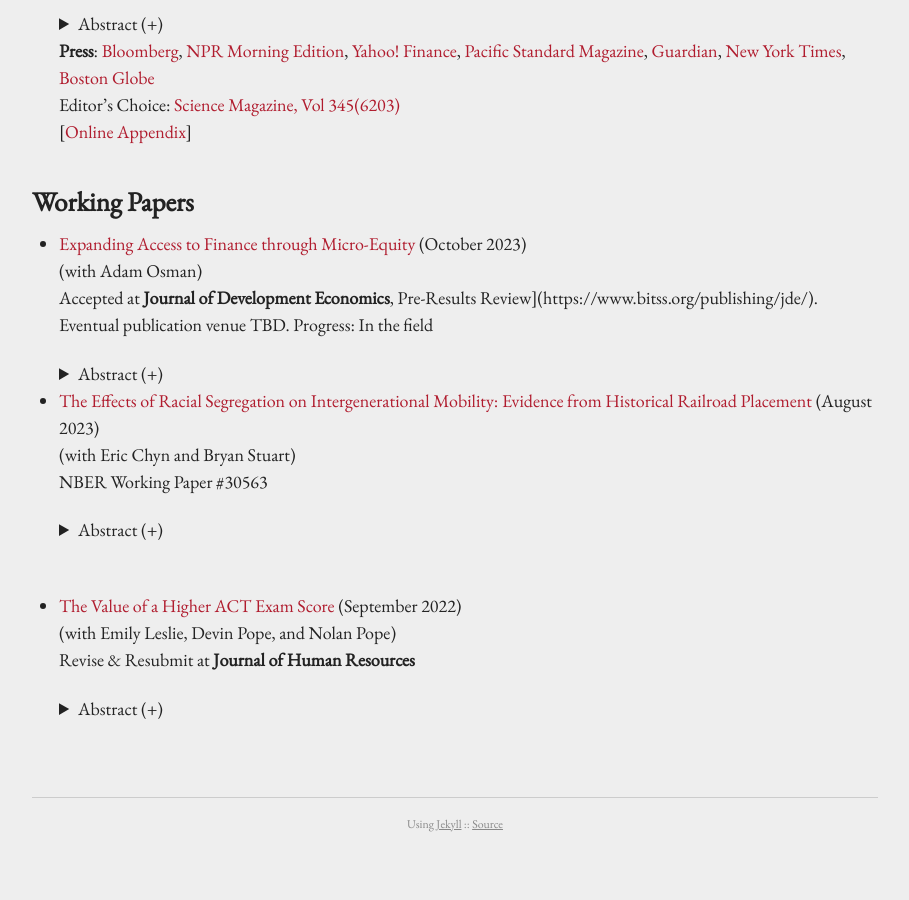
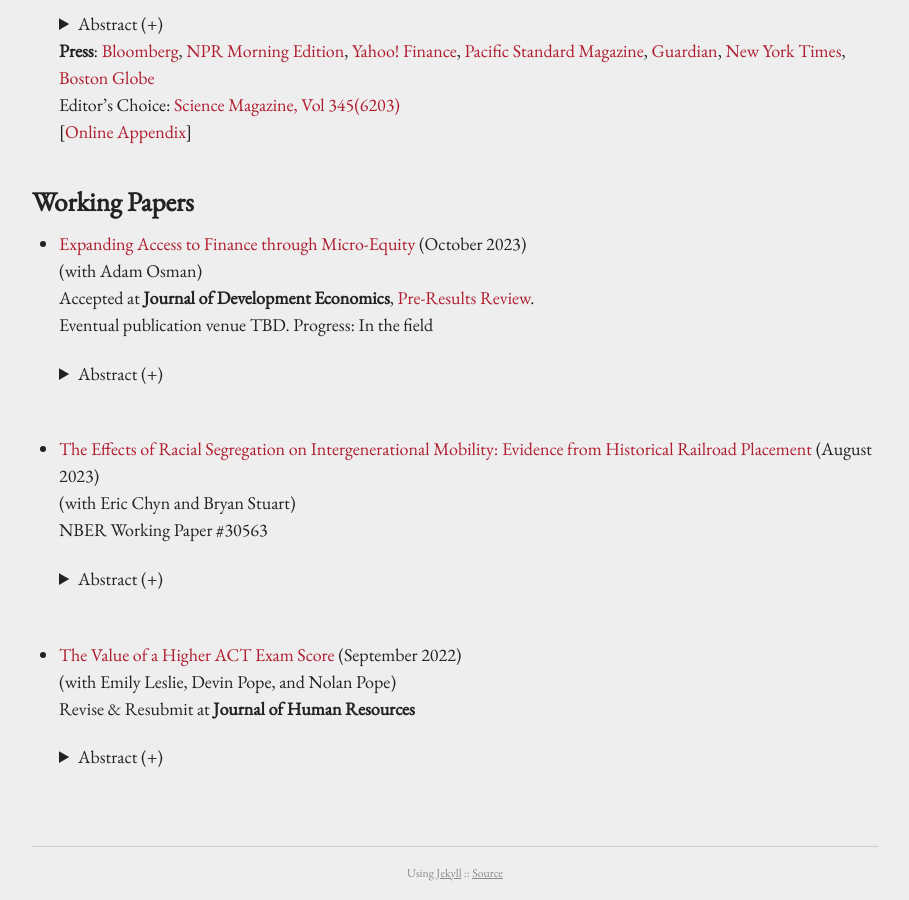
Before and after one commit to kareemhaggag/kareemhaggag.github.io, a Jekyll site: the page built from research.md, in a window 1280 px wide and 900 px high, scrolled down 1821 px. Shown: the whole window, without its empty margins (185-1094 px from the left). Built offline with Jekyll 4.4.1, drawn with Linux system fonts in a browser that asks for light colours; comment, search, counter and statistics services are not loaded; our own code applies the rules of GitHub Pages for plain Markdown files; before the commit the page ends 2673 px from its top, so only the background shows below that; some of the changed lines change nothing that is shown.

Commit message:
Update research

```diff
--- a/research.md
+++ b/research.md
@@ -131,9 +131,9 @@
 
 ## Working Papers
 
-* [Expanding Access to Finance through Micro-Equity](https://divportal.usaid.gov/s/project/a0gt00000010mb6AAA/expanding-access-to-finance-through-microequity) (October 2023)<br />
+* [Expanding Access to Finance through Micro-Equity](https://afosterri.org/jdepreresults/wp-content/uploads/2023/10/MicroEquity_JDE_Registered_Report_RR_17oct2023-134733baaf40ae70bcbb81477090e2da.pdf) (October 2023)<br />
   (with Adam Osman)<br />
-  Accepted at **Journal of Development Economics**, Pre-Results Review](https://www.bitss.org/publishing/jde/). <br />
+  Accepted at **Journal of Development Economics**, [Pre-Results Review](https://www.bitss.org/publishing/jde/). <br />
   Eventual publication venue TBD. Progress: In the field <br />
 
 
@@ -141,7 +141,7 @@
 
    <blockquote>
    <p align="left"> Conventional microcredit has expanded access to finance for many borrowers; however, a growing literature suggests that the rigid structure of standard debt contracts may limit both their impact and access. We run a field experiment to test the effects of a promising alternative to conventional microcredit. Specifically, we partner with a microfinance institution to design equity contracts in which clients are provided with a productive asset (a set of livestock) and split the proceeds of the sale of the asset at a fixed rate with the MFI. We market this product to livestock farmers alongside a flexible debt contract. Relative to the debt-financing status quo, expanding equity finance to small-scale entrepreneurs could affect both the type of client that participates in the formal financial market (*selection* effects), as well as their outcomes conditional on participation (*contract* effects). Our first set of results will characterize relative demand for the two contracts, as well as key characteristics on which the borrowers may differ (e.g., debt aversion, risk aversion, and religion). Our randomized experiment with 1,875 farmers will then characterize the effects on borrower outcomes (total income, total livestock revenue, product-specific livestock revenue, and repayment). <br></p> </blockquote>
-   </details>
+   </details> <br />
 
 * [The Effects of Racial Segregation on Intergenerational Mobility: Evidence from Historical Railroad Placement](/f/Segregation_Mobility.pdf) (August 2023)<br />
   (with Eric Chyn and Bryan Stuart)<br />
```
